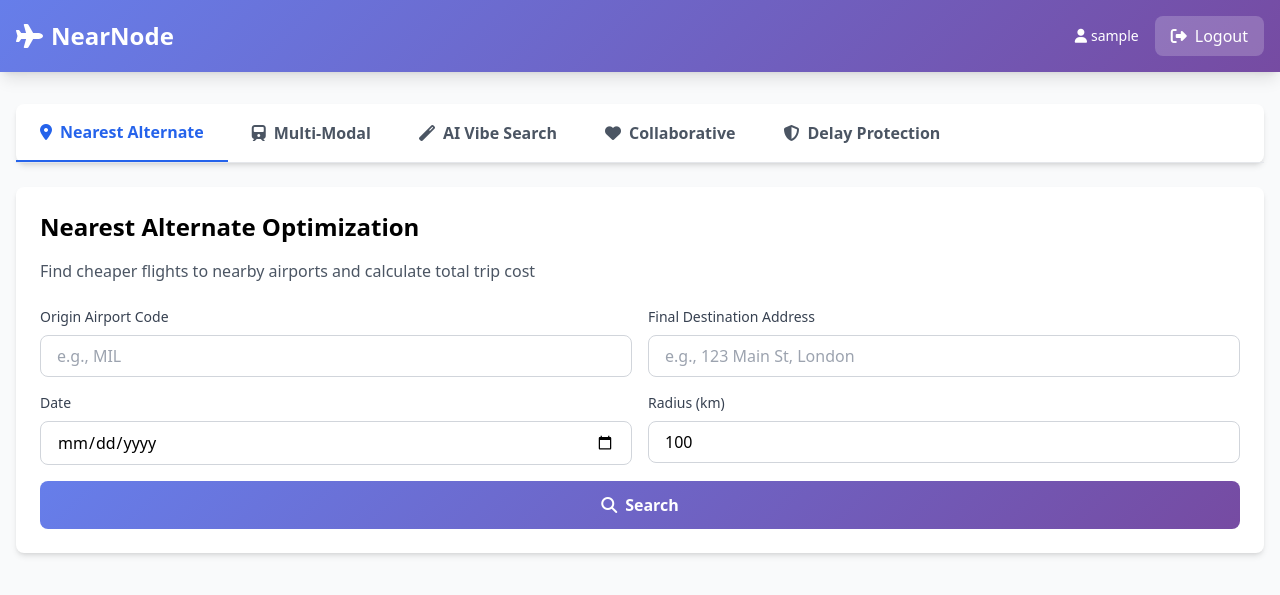
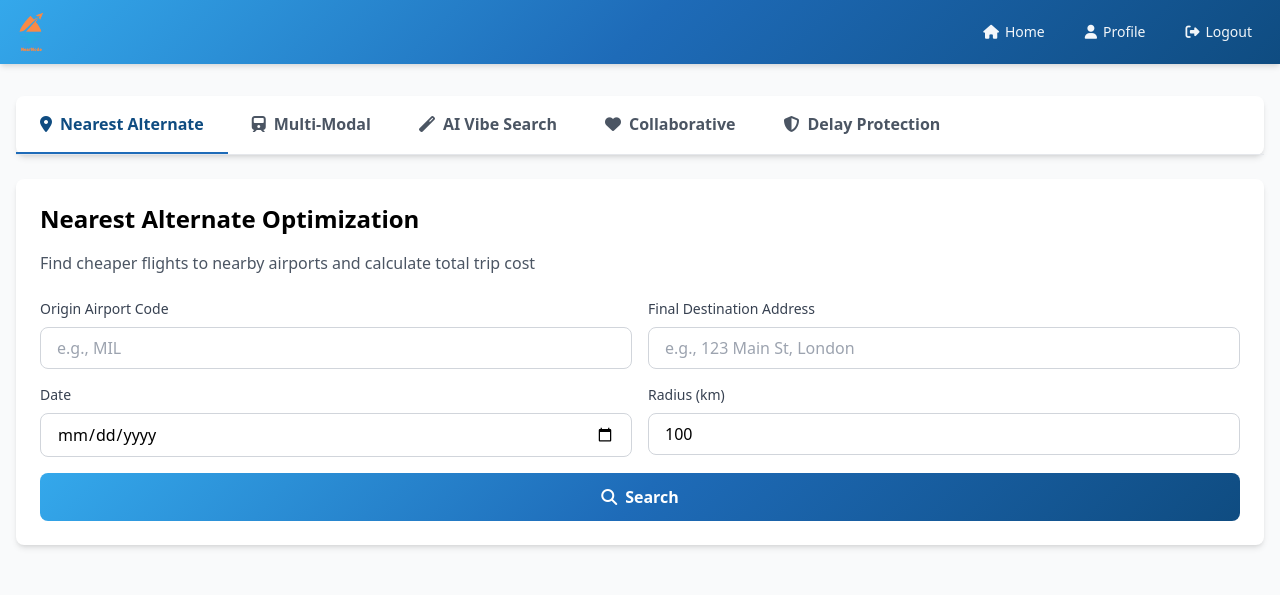
Before and after one commit to Aqila-Farahmand/NearNode, a Django app: page / in a window 1280 px wide. Shown: the top 595 px of the page. Run offline with Django 4.2, Linux system fonts and the light colour scheme; the visitor is signed in with stand-in values (Sample User, id 1); parts of the project's set-up code (start-up, migrations or seed data) failed here and were passed over; some libraries are stand-ins or nearby versions.

Commit message:
add logo and update primary and nav color

```diff
--- a/templates/allauth/socialaccount/connections.html
+++ b/templates/allauth/socialaccount/connections.html
@@ -8,7 +8,7 @@
     <link rel="stylesheet" href="https://cdnjs.cloudflare.com/ajax/libs/font-awesome/6.4.0/css/all.min.css">
     <style>
         .gradient-bg {
-            background: linear-gradient(135deg, #667eea 0%, #764ba2 100%);
+            background: linear-gradient(135deg, #34A8EB 0%, #1e6bb8 50%, #0f4c81 100%);
         }
     </style>
 </head>
@@ -18,7 +18,7 @@
             <!-- Logo and Title -->
             <div class="text-center">
                 <div class="flex items-center justify-center space-x-2 mb-4">
-                    <i class="fas fa-plane text-4xl text-purple-600"></i>
+                    <i class="fas fa-plane text-4xl text-blue-600"></i>
                     <h1 class="text-4xl font-bold text-gray-900">NearNode</h1>
                 </div>
                 <h2 class="text-2xl font-semibold text-gray-700">Account Connections</h2>
--- a/templates/allauth/socialaccount/login.html
+++ b/templates/allauth/socialaccount/login.html
@@ -9,11 +9,11 @@
     <link rel="stylesheet" href="https://cdnjs.cloudflare.com/ajax/libs/font-awesome/6.4.0/css/all.min.css">
     <style>
         .gradient-bg {
-            background: linear-gradient(135deg, #667eea 0%, #764ba2 100%);
+            background: linear-gradient(135deg, #34A8EB 0%, #1e6bb8 50%, #0f4c81 100%);
         }
         .spinner {
             border: 3px solid #f3f3f3;
-            border-top: 3px solid #667eea;
+            border-top: 3px solid #34A8EB;
             border-radius: 50%;
             width: 40px;
             height: 40px;
@@ -31,7 +31,7 @@
             <!-- Logo and Title -->
             <div class="text-center">
                 <div class="flex items-center justify-center space-x-2 mb-4">
-                    <i class="fas fa-plane text-4xl text-purple-600"></i>
+                    <i class="fas fa-plane text-4xl text-blue-600"></i>
                     <h1 class="text-4xl font-bold text-gray-900">NearNode</h1>
                 </div>
                 <h2 class="text-2xl font-semibold text-gray-700">Sign in with Google</h2>
--- /dev/null
+++ b/templates/core/includes/nav.html
@@ -0,0 +1,44 @@
+{% load static %}
+<style>
+    .nearnode-nav {
+        background: linear-gradient(135deg, #34A8EB 0%, #1e6bb8 50%, #0f4c81 100%);
+        box-shadow: 0 4px 6px -1px rgba(0, 0, 0, 0.1), 0 2px 4px -1px rgba(0, 0, 0, 0.06);
+    }
+    .nearnode-nav .nav-link {
+        color: rgba(255, 255, 255, 0.95);
+    }
+    .nearnode-nav .nav-link:hover {
+        background: rgba(0, 0, 0, 0.2);
+        color: #fff;
+    }
+</style>
+<nav class="nearnode-nav text-white py-3">
+    <div class="container mx-auto px-4">
+        <div class="flex items-center justify-between">
+            <a href="{% url 'home' %}" class="flex items-center no-underline text-white hover:opacity-90 transition-opacity">
+                <img src="{% static 'core/images/logo.png' %}" alt="NearNode" class="h-10 w-auto flex-shrink-0" />
+            </a>
+
+            <div class="flex items-center gap-1 sm:gap-4">
+                <a href="{% url 'home' %}" class="nav-link px-3 py-2 rounded-lg text-sm font-medium transition-colors">
+                    <i class="fas fa-home mr-1.5 hidden sm:inline" aria-hidden="true"></i>Home
+                </a>
+                {% if user.is_authenticated %}
+                    <a href="{% url 'profile' %}" class="nav-link px-3 py-2 rounded-lg text-sm font-medium transition-colors">
+                        <i class="fas fa-user mr-1.5 hidden sm:inline" aria-hidden="true"></i>Profile
+                    </a>
+                    <a href="{% url 'logout' %}" class="nav-link px-3 py-2 rounded-lg text-sm font-medium transition-colors">
+                        <i class="fas fa-sign-out-alt mr-1.5" aria-hidden="true"></i>Logout
+                    </a>
+                {% else %}
+                    <a href="{% url 'login' %}" class="nav-link px-3 py-2 rounded-lg text-sm font-medium transition-colors">
+                        <i class="fas fa-sign-in-alt mr-1.5" aria-hidden="true"></i>Login
+                    </a>
+                    <a href="{% url 'signup' %}" class="nav-link px-3 py-2 rounded-lg text-sm font-semibold transition-colors">
+                        <i class="fas fa-user-plus mr-1.5" aria-hidden="true"></i>Sign up
+                    </a>
+                {% endif %}
+            </div>
+        </div>
+    </div>
+</nav>
--- a/templates/core/index.html
+++ b/templates/core/index.html
@@ -8,7 +8,18 @@
     <link rel="stylesheet" href="https://cdnjs.cloudflare.com/ajax/libs/font-awesome/6.4.0/css/all.min.css">
     <style>
         .gradient-bg {
-            background: linear-gradient(135deg, #667eea 0%, #764ba2 100%);
+            background: linear-gradient(135deg, #34A8EB 0%, #1e6bb8 50%, #0f4c81 100%);
+        }
+        .tab-btn {
+            border-bottom: 2px solid transparent;
+            transition: background-color 0.2s ease, color 0.2s ease, border-color 0.2s ease;
+        }
+        .tab-btn:hover {
+            color: #0a3d66;
+        }
+        .tab-btn.active {
+            color: #0f4c81;
+            border-bottom-color: #1e6bb8;
         }
         .card-hover {
             transition: transform 0.3s ease, box-shadow 0.3s ease;
@@ -20,53 +31,26 @@
     </style>
 </head>
 <body class="bg-gray-50">
-    <!-- Navigation -->
-    <nav class="gradient-bg text-white shadow-lg">
-        <div class="container mx-auto px-4 py-4">
-            <div class="flex items-center justify-between">
-                <div class="flex items-center space-x-2">
-                    <i class="fas fa-plane text-2xl"></i>
-                    <h1 class="text-2xl font-bold">NearNode</h1>
-                </div>
-                <div class="flex items-center space-x-4">
-                    {% if user.is_authenticated %}
-                        <a href="{% url 'profile' %}" class="text-white text-sm hover:underline">
-                            <i class="fas fa-user mr-1"></i>{{ user.username }}
-                        </a>
-                        <a href="{% url 'logout' %}" class="px-4 py-2 bg-white bg-opacity-20 rounded-lg hover:bg-opacity-30 text-white">
-                            <i class="fas fa-sign-out-alt mr-2"></i>Logout
-                        </a>
-                    {% else %}
-                        <a href="{% url 'login' %}" class="px-4 py-2 bg-white bg-opacity-20 rounded-lg hover:bg-opacity-30 text-white">
-                            <i class="fas fa-sign-in-alt mr-2"></i>Login
-                        </a>
-                        <a href="{% url 'signup' %}" class="px-4 py-2 bg-white bg-opacity-30 rounded-lg hover:bg-opacity-40 text-white font-semibold">
-                            <i class="fas fa-user-plus mr-2"></i>Sign Up
-                        </a>
-                    {% endif %}
-                </div>
-            </div>
-        </div>
-    </nav>
+    {% include 'core/includes/nav.html' %}
 
     <!-- Main Container -->
     <div class="container mx-auto px-4 py-8">
         <!-- Feature Tabs -->
         <div class="bg-white rounded-lg shadow-md mb-6">
             <div class="flex border-b">
-                <button class="tab-btn active px-6 py-4 font-semibold text-blue-600 border-b-2 border-blue-600" data-tab="nearest-alternate">
+                <button class="tab-btn active px-6 py-4 font-semibold border-b-2 text-gray-600" data-tab="nearest-alternate">
                     <i class="fas fa-map-marker-alt mr-2"></i>Nearest Alternate
                 </button>
-                <button class="tab-btn px-6 py-4 font-semibold text-gray-600 hover:text-blue-600" data-tab="multi-modal">
+                <button class="tab-btn px-6 py-4 font-semibold border-b-2 border-transparent text-gray-600" data-tab="multi-modal">
                     <i class="fas fa-train mr-2"></i>Multi-Modal
                 </button>
-                <button class="tab-btn px-6 py-4 font-semibold text-gray-600 hover:text-blue-600" data-tab="vibe-search">
+                <button class="tab-btn px-6 py-4 font-semibold border-b-2 border-transparent text-gray-600" data-tab="vibe-search">
                     <i class="fas fa-magic mr-2"></i>AI Vibe Search
                 </button>
-                <button class="tab-btn px-6 py-4 font-semibold text-gray-600 hover:text-blue-600" data-tab="collaborative">
+                <button class="tab-btn px-6 py-4 font-semibold border-b-2 border-transparent text-gray-600" data-tab="collaborative">
                     <i class="fas fa-heart mr-2"></i>Collaborative
                 </button>
-                <button class="tab-btn px-6 py-4 font-semibold text-gray-600 hover:text-blue-600" data-tab="delay-check">
+                <button class="tab-btn px-6 py-4 font-semibold border-b-2 border-transparent text-gray-600" data-tab="delay-check">
                     <i class="fas fa-shield-alt mr-2"></i>Delay Protection
                 </button>
             </div>
```
Also changed, not shown: templates/core/delete_account.html (+2 -17 lines), templates/core/login.html (+6 -16 lines), templates/core/profile.html (+10 -28 lines), templates/core/signup.html (+11 -21 lines), static/core/images/logo.png (added).
